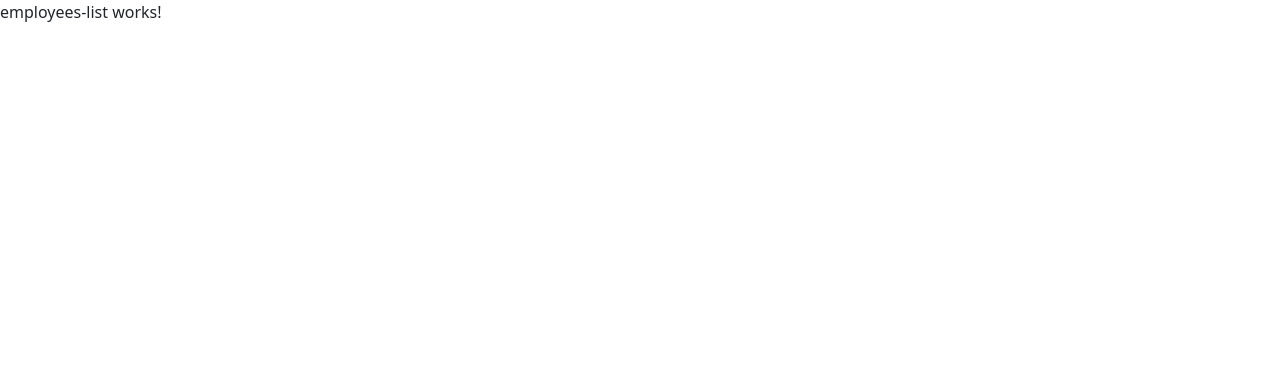
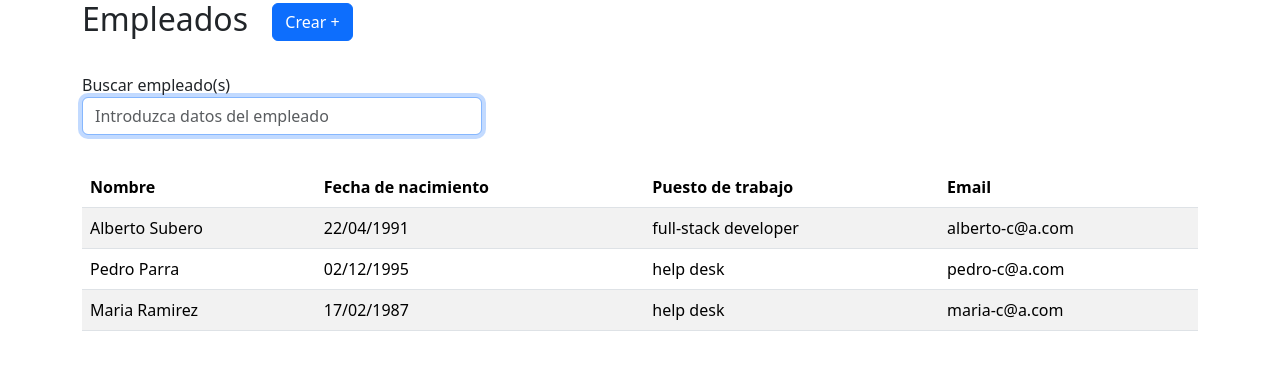
Before and after one commit to albertosubero/unow-test, an Angular app: page / in a window 1280 px wide. Shown: the top 370 px of the page. Built offline with nearby package versions, Linux system fonts and the light colour scheme.

Commit message:
UNOW-3: init employees list view

```diff
--- a/src/app/core/modules/dashboard/employees-list/employees-list.component.html
+++ b/src/app/core/modules/dashboard/employees-list/employees-list.component.html
@@ -1 +1,46 @@
-<p>employees-list works!</p>
+<section>
+  <div class="container">
+    <!-- create employee button -->
+    <h2 class="md-3">
+      Empleados
+      <button type="button" class="btn btn-primary mx-3">Crear +</button>
+    </h2>
+    <!-- create employee button end's -->
+    <!-- search employees by keyword input -->
+    <div class="form-group search-input-wrapper">
+      <label for="search-text">Buscar empleado(s)</label>
+      <input
+        type="text"
+        class="form-control"
+        id="search-input"
+        aria-describedby="search-employees"
+        [(ngModel)]="searchKeyword"
+        placeholder="Introduzca datos del empleado"
+        autofocus
+      >
+    </div>
+    <!-- search employees by keyword input end's -->
+    <!-- employees list table -->
+    <table class="table table-striped">
+      <thead>
+        <tr>
+          <th scope="col">Nombre</th>
+          <th scope="col">Fecha de nacimiento</th>
+          <th scope="col">Puesto de trabajo</th>
+          <th scope="col">Email</th>
+        </tr>
+      </thead>
+      <tbody>
+        @for (employee of employeesList | searchFilter: searchKeyword; track $index) {
+          <tr>
+            <td>{{ employee.name + ' ' + employee.lastName }}</td>
+            <td>{{ employee.dateOfbirth }}</td>
+            <td>{{ employee.position }}</td>
+            <td>{{ employee.email }}</td>
+          </tr>
+        }
+      </tbody>
+    </table>
+    <!-- employees list table end's -->
+  </div>
+</section>
--- a/src/app/core/modules/dashboard/employees-list/employees-list.component.scss
+++ b/src/app/core/modules/dashboard/employees-list/employees-list.component.scss
@@ -0,0 +1,4 @@
+.search-input-wrapper {
+  margin: 2rem 0;
+  max-width: 400px;
+}
--- a/src/app/core/modules/dashboard/employees-list/employees-list.component.ts
+++ b/src/app/core/modules/dashboard/employees-list/employees-list.component.ts
@@ -1,12 +1,17 @@
 import { Component } from '@angular/core';
+import { EmployeesI } from '../../../../shared/interfaces/employees.interface';
+import { SearchFilterPipe } from '../../../../shared/pipes/search-filter.pipe';
+import { FormsModule } from '@angular/forms';
+import { employeesListDummyData } from '../../../../shared/dummyData/employees';
 
 @Component({
   selector: 'app-employees-list',
   standalone: true,
-  imports: [],
+  imports: [FormsModule, SearchFilterPipe],
   templateUrl: './employees-list.component.html',
   styleUrl: './employees-list.component.scss'
 })
 export class EmployeesListComponent {
-
+  searchKeyword: string = ''
+  employeesList: EmployeesI[] = employeesListDummyData
 }
--- /dev/null
+++ b/src/app/shared/dummyData/employees.ts
@@ -0,0 +1,31 @@
+import { EmployeesI } from "../interfaces/employees.interface";
+
+export const employeesListDummyData: EmployeesI[] = [
+  {
+    _id: '1B',
+    role: 'ADMIN',
+    name: 'Alberto',
+    lastName: 'Subero',
+    dateOfbirth: '22/04/1991',
+    position: 'full-stack developer',
+    email: 'alberto-c@a.com'
+  },
+  {
+    _id: '2B',
+    role: 'USER',
+    name: 'Pedro',
+    lastName: 'Parra',
+    dateOfbirth: '02/12/1995',
+    position: 'help desk',
+    email: 'pedro-c@a.com'
+  },
+  {
+    _id: '2B',
+    role: 'USER',
+    name: 'Maria',
+    lastName: 'Ramirez',
+    dateOfbirth: '17/02/1987',
+    position: 'help desk',
+    email: 'maria-c@a.com'
+  }
+]
--- /dev/null
+++ b/src/app/shared/pipes/search-filter.pipe.ts
@@ -0,0 +1,30 @@
+import { Pipe, PipeTransform } from '@angular/core';
+
+@Pipe({
+  name: 'searchFilter',
+  standalone: true
+})
+export class SearchFilterPipe implements PipeTransform {
+  /**
+   * Pipe filters the list of elements based on the search text provided
+   *
+   * @param items list of elements to search in
+   * @param searchText search string
+   * @returns list of elements filtered by search text or []
+   */
+  transform(items: any[], searchText: string): any[] {
+    if (!items) {
+      return [];
+    }
+    if (!searchText) {
+      return items;
+    }
+    searchText = searchText.toLocaleLowerCase();
+
+    return items.filter(it => {
+      return Object.keys(it).some(function(key) {
+        return it[key].toLocaleLowerCase().includes(searchText.toLocaleLowerCase());
+      })
+    });
+  }
+}
```
Also changed, not shown: src/app/shared/interfaces/employees.interface.ts (added, +9 -0 lines), 1 other file (tests, documents, lock files or other folders).
